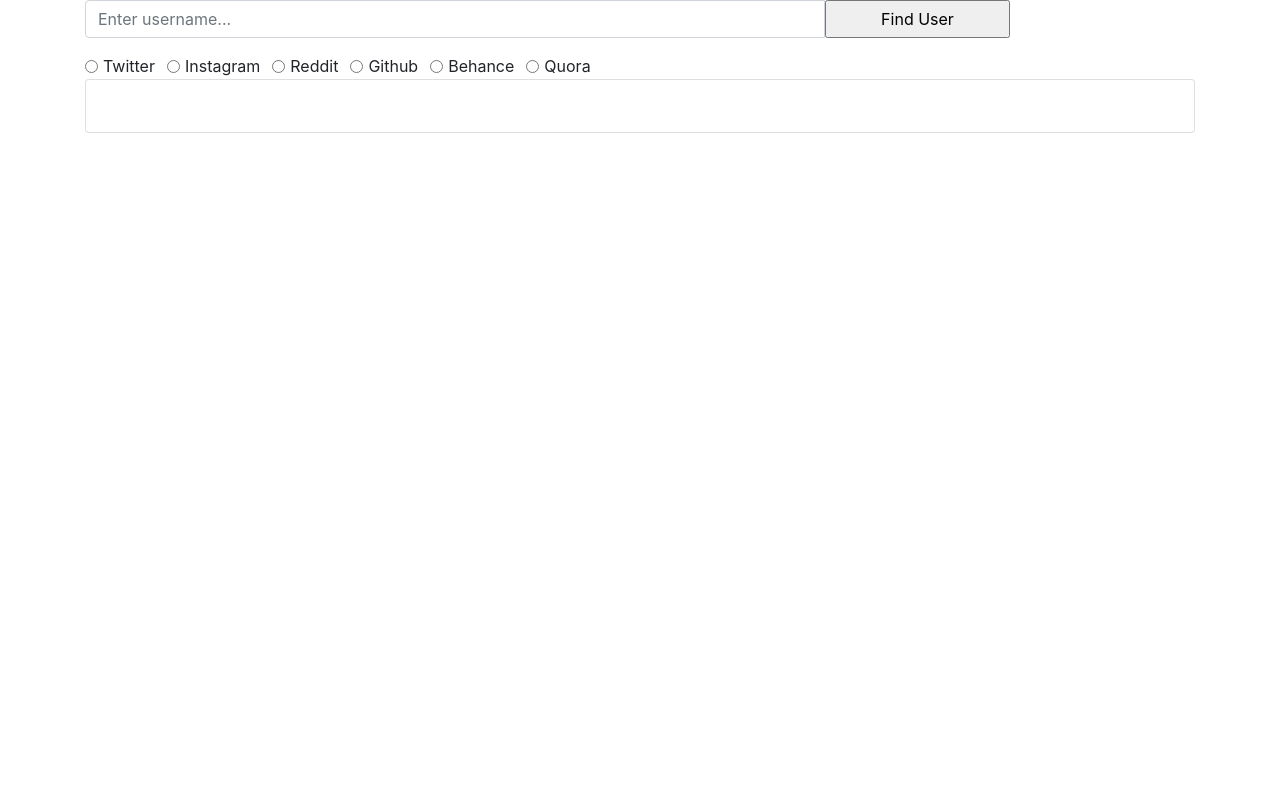
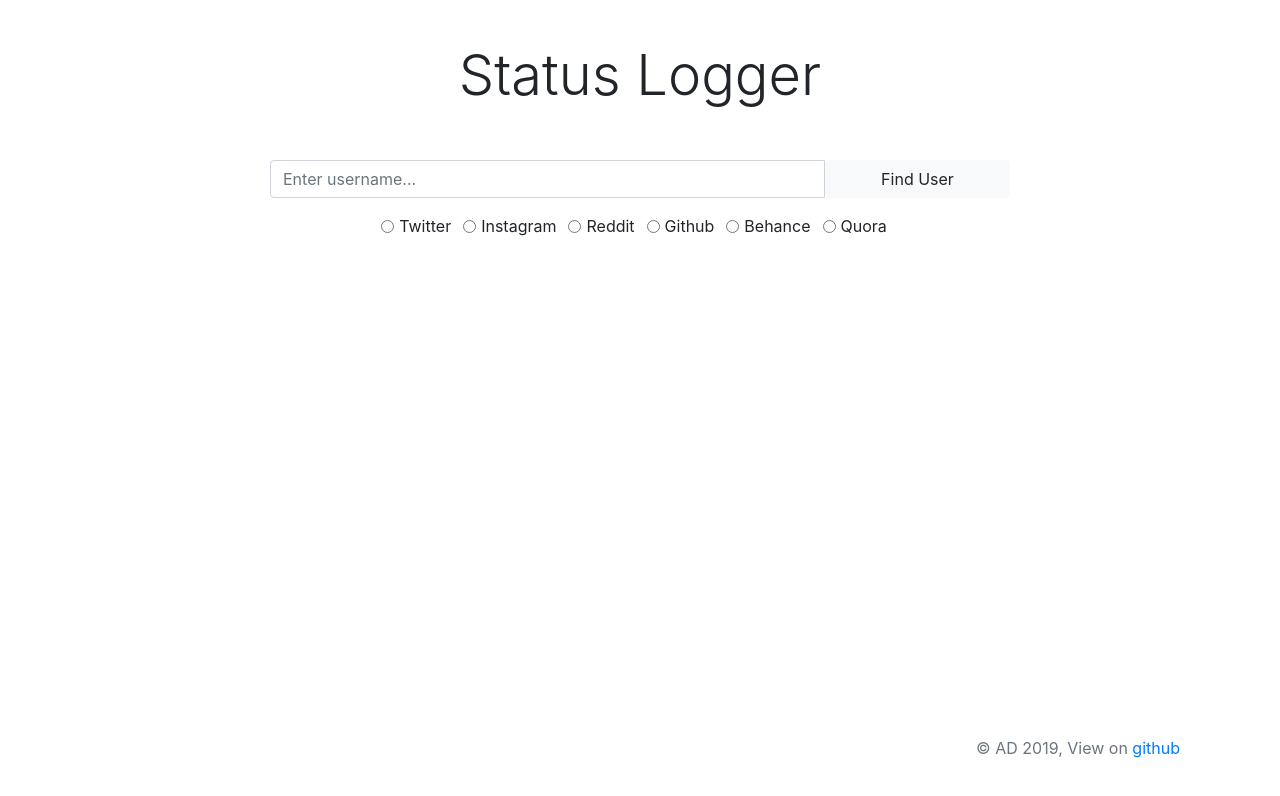
Before and after one commit to AlaaDesouky/status-scraper-frontend, a Next.js app: page / in a window 1280 px wide. Shown: the top 796 px of the page. Built offline with nearby package versions, Linux system fonts and the light colour scheme.

Commit message:
Implemented ui

```diff
--- a/components/App.js
+++ b/components/App.js
@@ -4,15 +4,26 @@ import { ScraperContext } from "./ScraperContextController";
 import SearchInput from "./search/SearchInput";
 import DisplayStatus from "./displayStatus/DisplayStatus";
 import Spinner from "./common/Spinner";
+import Header from "./common/Header";
+import Error from "./common/Error";
+import Footer from "./common/Footer";
 
 const App = () => {
   const [state, getData] = useContext(ScraperContext);
   return (
-    <div className="container">
-      <SearchInput />
-      <DisplayStatus />
-      {/* <Spinner /> */}
-    </div>
+    <>
+      <div style={{ height: "100vh" }} className="container">
+        <Header />
+        <div style={{ height: "70%" }}>
+          <SearchInput />
+          <div className="container">
+            {state.isLoading ? <Spinner /> : <DisplayStatus />}
+            {state.error.length > 0 && <Error error={state.error} />}
+          </div>
+        </div>
+        <Footer />
+      </div>
+    </>
   );
 };
 
--- a/components/ScraperContextController.js
+++ b/components/ScraperContextController.js
@@ -4,20 +4,26 @@ import { useScrape } from "../actions/useScrape";
 export const ScraperContext = React.createContext();
 
 // Initializing state
-let initialState = { user: "", userStatus: [], error: "" };
+let initialState = { user: "", userStatus: [], isLoading: false, error: "" };
 
 export const ContextController = ({ children }) => {
   const [state, setState] = useState(initialState);
 
   const getData = async (route, userName) => {
+    setState({ ...initialState, isLoading: true });
     // get data from api
     const { user, status, message } = await useScrape(route, userName);
 
     // populate state
     if (message !== undefined) {
-      setState({ ...state, error: message });
+      setState({ ...initialState, error: message });
     } else {
-      setState({ ...state, user, userStatus: [status] });
+      setState({
+        ...initialState,
+        user,
+        userStatus: [status],
+        isLoading: false
+      });
     }
   };
 
--- /dev/null
+++ b/components/common/Error.js
@@ -0,0 +1,13 @@
+import React from "react";
+
+const Error = ({ error }) => {
+  return (
+    <div className="m-5 text-center">
+      <div className="container">
+        <h3 className="display-4">{error}</h3>
+      </div>
+    </div>
+  );
+};
+
+export default Error;
--- /dev/null
+++ b/components/common/Footer.js
@@ -0,0 +1,27 @@
+import React from "react";
+
+const Footer = () => {
+  let currentDate = new Date();
+  let year = currentDate.getFullYear();
+  return (
+    <footer className="footer mt-auto py-3">
+      <div className="container">
+        <p className="text-muted  float-right">
+          <span>&copy; AD {year}, </span>
+          <span>
+            View on{" "}
+            <a
+              href="https://github.com/AlaaDesouky/status-scraper"
+              target="_blank"
+              rel="noopener noreferrer"
+            >
+              github
+            </a>
+          </span>
+        </p>
+      </div>
+    </footer>
+  );
+};
+
+export default Footer;
--- /dev/null
+++ b/components/common/Header.js
@@ -0,0 +1,16 @@
+import React from "react";
+
+const Header = () => {
+  return (
+    <div
+      style={{ height: "20%" }}
+      className="d-flex justify-content-center align-items-center text-center"
+    >
+      <div className="container">
+        <h1 className="display-4">Status Logger</h1>
+      </div>
+    </div>
+  );
+};
+
+export default Header;
--- a/components/common/Spinner.js
+++ b/components/common/Spinner.js
@@ -3,7 +3,7 @@ import React from "react";
 const Spinner = () => {
   return (
     <div className="d-flex justify-content-center">
-      <div className="spinner-grow" role="status">
+      <div className="spinner-grow m-5" role="status">
         <span className="sr-only">Loading...</span>
       </div>
     </div>
--- a/components/displayStatus/DisplayStatus.js
+++ b/components/displayStatus/DisplayStatus.js
@@ -8,7 +8,6 @@ const DisplayStatus = () => {
   const { user, userStatus } = state;
   return (
     <>
-      <div className="card">
       <div className="card-body">
         <h5 className="card-title">{user}</h5>
         {userStatus.map((status, index) => {
@@ -16,7 +15,6 @@ const DisplayStatus = () => {
           return <StatusInfo key={index} currentStatus={currentStatus} />;
         })}
       </div>
-      </div>
     </>
   );
 };
--- a/components/displayStatus/StatusInfo.js
+++ b/components/displayStatus/StatusInfo.js
@@ -8,8 +8,11 @@ const StatusInfo = ({ currentStatus }) => {
     <>
       <p className="card-subtitle mb-6 text-muted">{status}</p>
       <ul className="list-group list-group-flush">
-        {information.map(info => (
-          <li className="list-group-item d-flex justify-content-between align-items-center">
+        {information.map((info, index) => (
+          <li
+            key={index}
+            className="list-group-item d-flex justify-content-between align-items-center"
+          >
             <em>{info[0]}</em>
             <span className="badge badge-primary badge-pill">{info[1]}</span>
           </li>
--- a/components/search/SearchInput.js
+++ b/components/search/SearchInput.js
@@ -27,8 +27,8 @@ const SearchInput = () => {
   // dynamic classes
   let classname =
     error.length > 0
-      ? "form-control is-invalid col-md-8 mb-3"
-      : "form-control col-md-8 mb-3";
+      ? "form-control is-invalid col-md-6 mb-3"
+      : "form-control col-md-6 mb-3";
 
   // handle submit
   const handleSubmit = e => {
@@ -46,17 +46,22 @@ const SearchInput = () => {
   return (
     <>
       <form onSubmit={handleSubmit}>
-        <div className="input-group">
+        <div className="input-group justify-content-center">
           <input
             onChange={handleInputChange}
             type="text"
             className={classname}
             placeholder="Enter username..."
           />
-          <input type="submit" value="Find User" className="col-md-2 mb-3" />
-          {error.length > 0 && <div className="invalid-feedback">{error}</div>}
+          <input
+            type="submit"
+            value="Find User"
+            className="col-md-2 mb-3 btn btn-light"
+          />
+          {error.length > 0 && <p className="invalid-feedback">{error}</p>}
         </div>
         {/* social media check */}
+        <div className="input-group justify-content-center">
           <SelectSocialMedia
             onChange={handleMedialSelect}
             id="twitter"
@@ -93,6 +98,7 @@ const SearchInput = () => {
             value="q"
             lable="Quora"
           />
+        </div>
       </form>
     </>
   );
```
Lines whose indentation alone changed are shown as unchanged.
